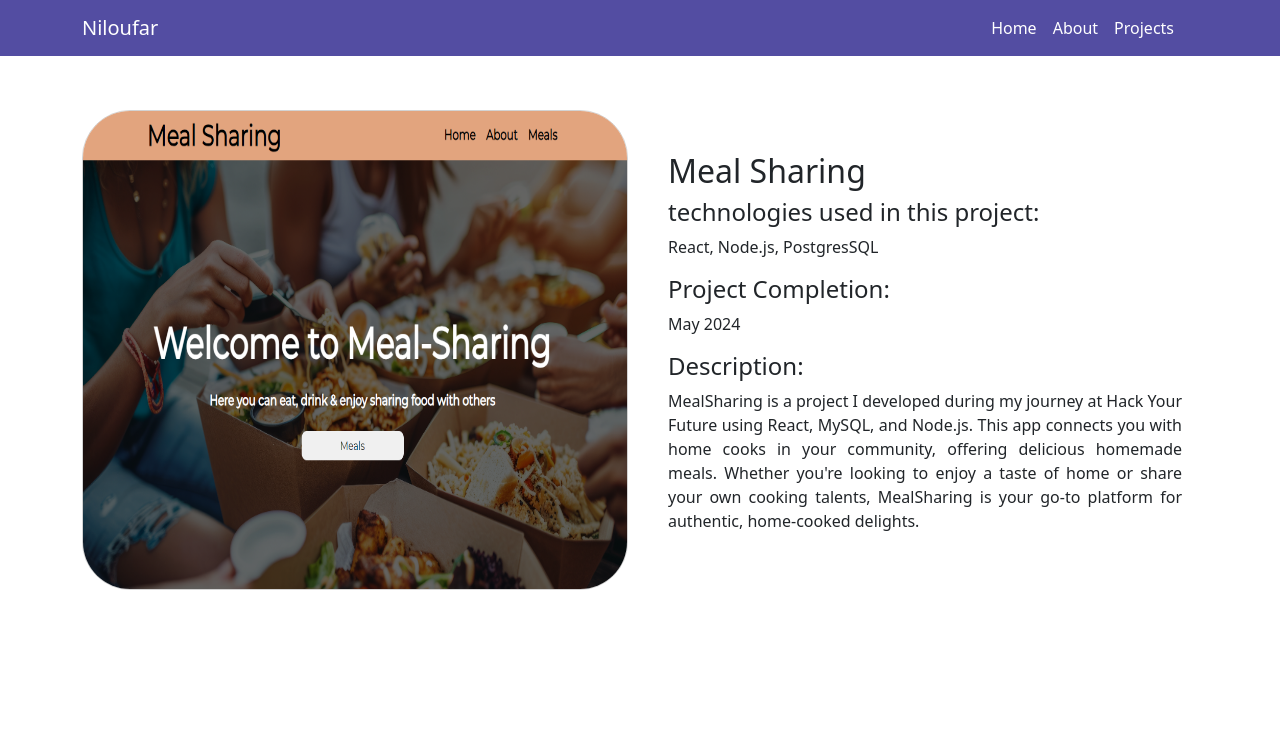
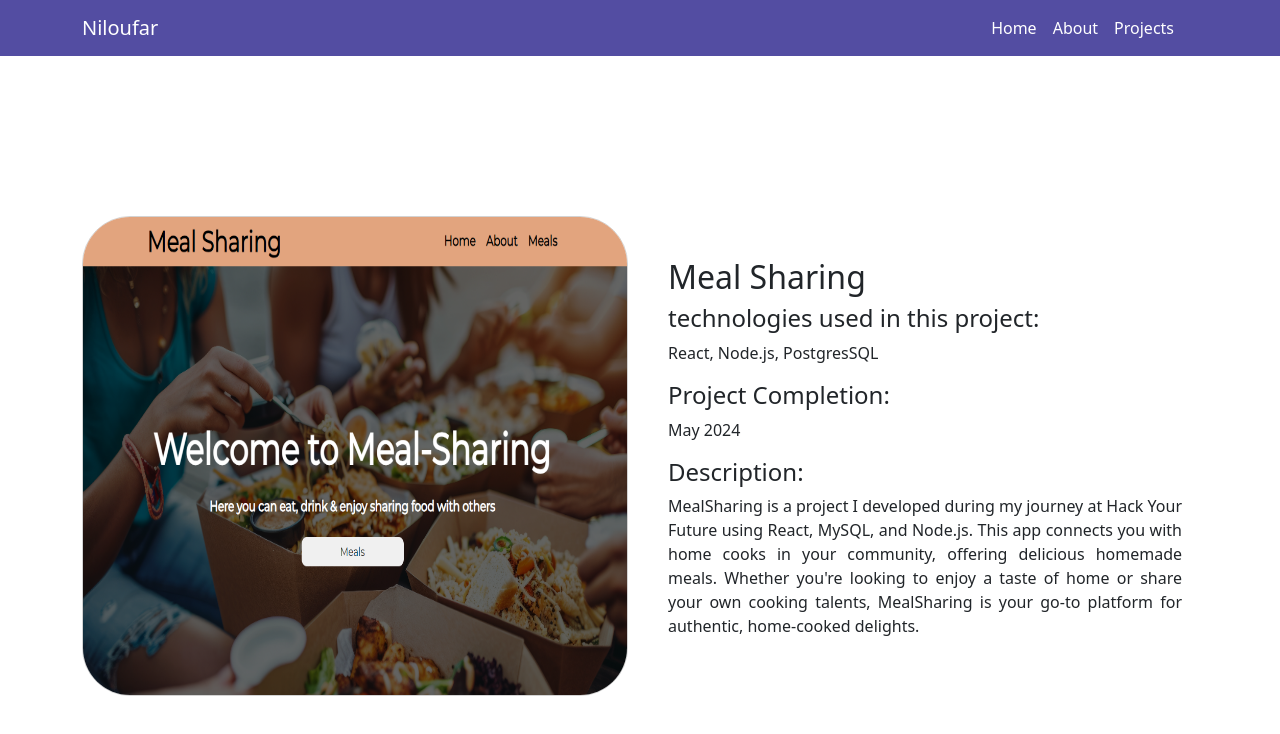
Before and after one commit to Niloufar97/react-portfolio, a React (Vite) app: page /ProjectsInfo/1 in a window 1280 px wide. Shown: the top 734 px of the page. Built offline with nearby package versions, Linux system fonts and the light colour scheme.

Commit message:
fix about and project deatails

```diff
--- a/src/pages/about/About.jsx
+++ b/src/pages/about/About.jsx
@@ -7,7 +7,7 @@ import { EducationsInfo } from "./EducationsInfo";
 import { motion } from "framer-motion";
 import { useInView } from "react-intersection-observer";
 import Skill from "../../components/skills/Skill";
-import Footer from '../../components/footer/Footer'
+import Footer from "../../components/footer/Footer";
 
 const rowVariant = {
   initial: { y: -30, opacity: 0 },
@@ -32,7 +32,7 @@ function About() {
               <h2>About Me</h2>
             </div>
           </Row>
-          <motion.div variants={rowVariant} initial="initial" animate="animate">
+          <motion.div variants={rowVariant} initial="initial" animate="animate" className="about-motion-div">
             <Row className="align-items-center my-2">
               <Col
                 className="about-img-container d-flex justify-content-center"
@@ -101,7 +101,7 @@ function About() {
             );
           })}
         </motion.section>
-        <section className="skillbar"></section>
+        {/* <section className="skillbar"></section> */}
       </Container>
       {/* skills----------------------------------------------------------------------------------------------- */}
       <section className="my-skills">
@@ -119,7 +119,7 @@ function About() {
           <Skill tech="NodeJs" percentage={50}></Skill>
         </Row>
       </section>
-      <Footer/>
+      <Footer />
     </div>
   );
 }
--- a/src/pages/about/about.css
+++ b/src/pages/about/about.css
@@ -10,7 +10,12 @@
     line-height: 2.5rem;
 }
 .about-me{
-    min-height: 90vh;
+    margin: 5rem;
+}
+.about-motion-div{
+    display: flex;
+    justify-content: center;
+    align-items: center;
 }
 .img-container{
     display: flex;
--- a/src/pages/projectInfo/ProjectInfo.jsx
+++ b/src/pages/projectInfo/ProjectInfo.jsx
@@ -12,7 +12,7 @@ function ProjectInfo() {
   return (
     <div>
       <Navigation />
-      <Container>
+      <Container className="project-details-page">
         <Row className="py-5 align-items-center">
           <Col className="proImg-container" md={6}>
             <img src={projectInformation.img} className="img-fluid"></img>
--- a/src/pages/projectInfo/projectInfo.css
+++ b/src/pages/projectInfo/projectInfo.css
@@ -7,3 +7,9 @@
 .description-text{
     text-align: justify;
 }
+.project-details-page{
+    display: flex;
+    justify-content: center;
+    align-items: center;
+    height: 100vh;
+}
```
